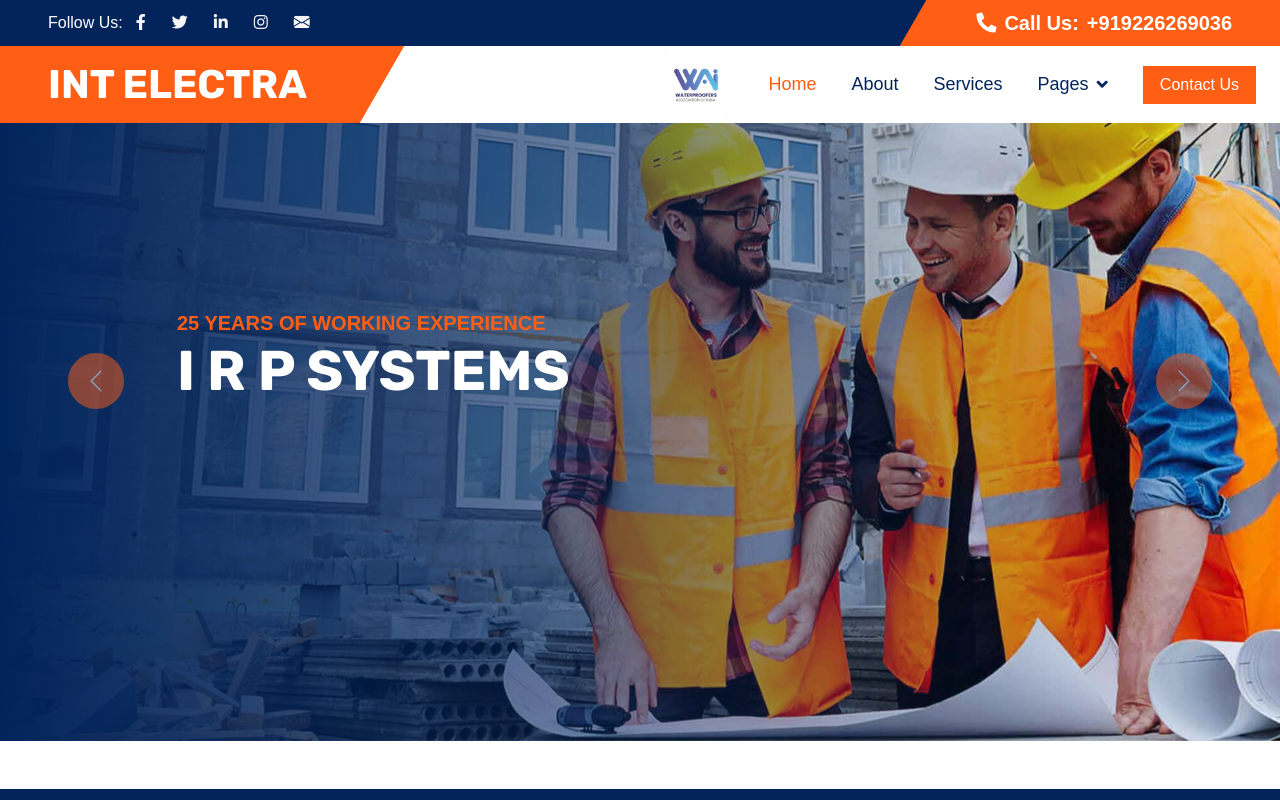
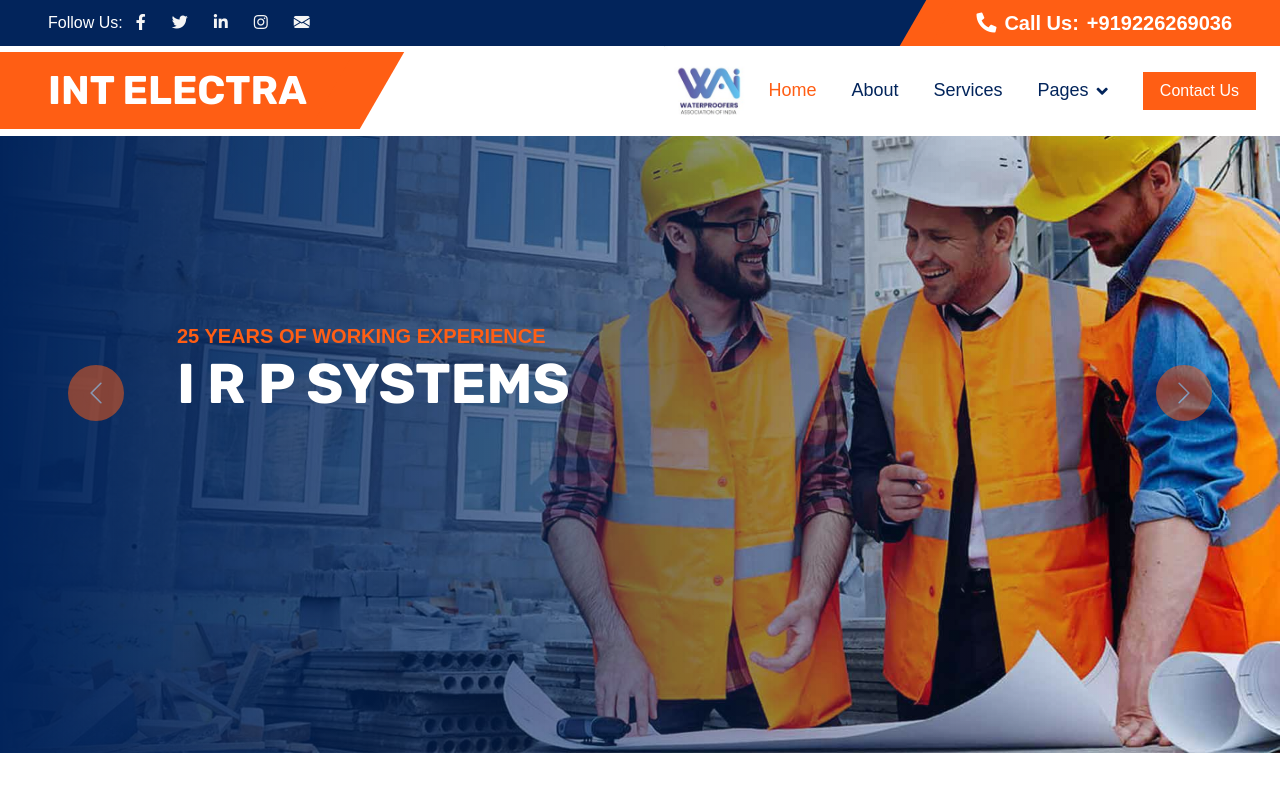
Before and after one commit to shawn7797/int-electra-frontend, a React (Create React App) app: page / in a window 1280 px wide. Shown: the top 800 px of the page. Built offline with nearby package versions, Linux system fonts and the light colour scheme.

Commit message:
Fixed wai logo size

```diff
--- a/src/Components/my-navbar.style.less
+++ b/src/Components/my-navbar.style.less
@@ -2,7 +2,9 @@
     padding-left: 24vw;
 
     & .wai-logo {
-        width: 5vw;
-        height: 5vw;
+        // width: 5vw;
+        // height: 5vw;
+        height: calc(4rem + 2vw);
+        width: calc(4rem + 2vw);
     }
 }
```
